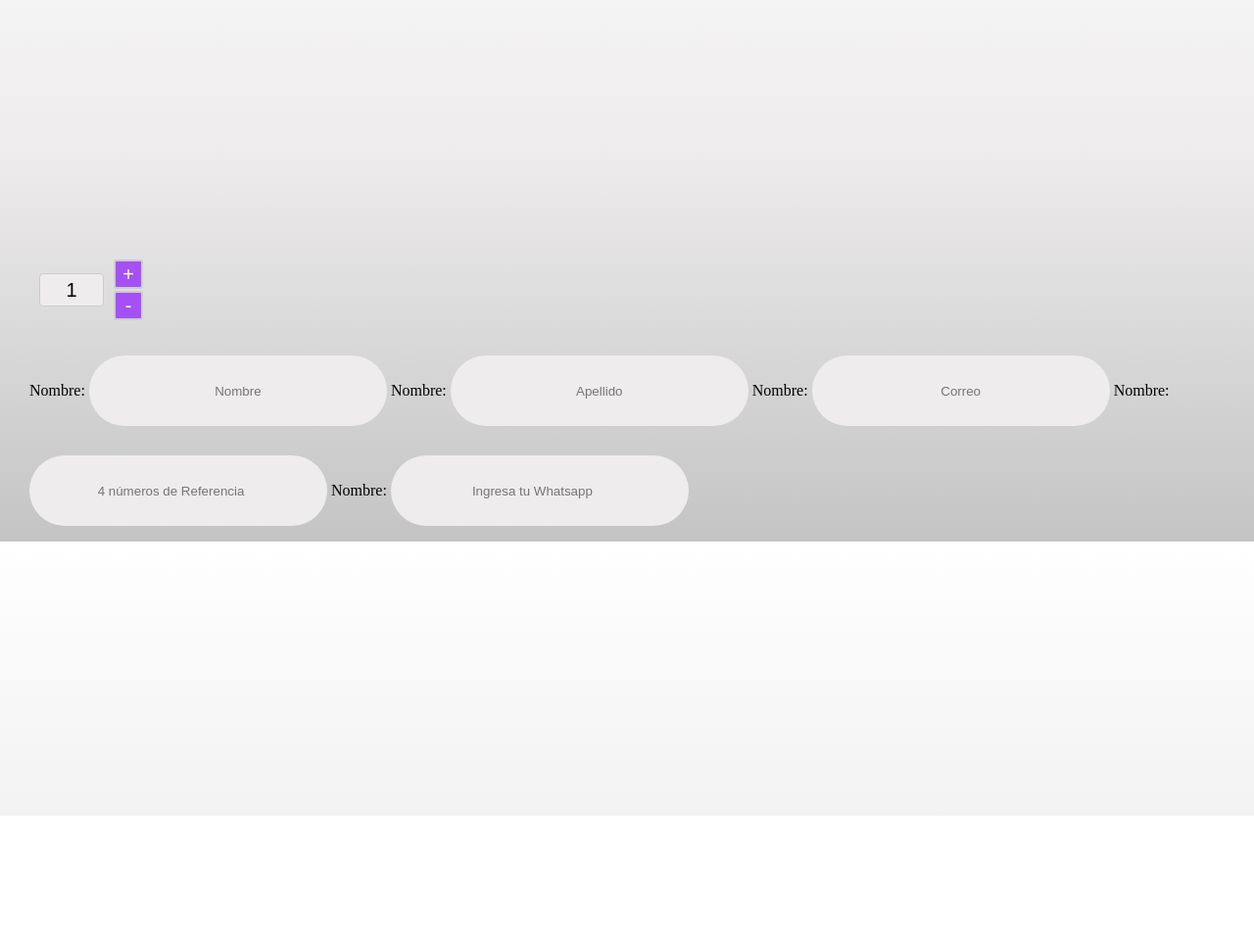
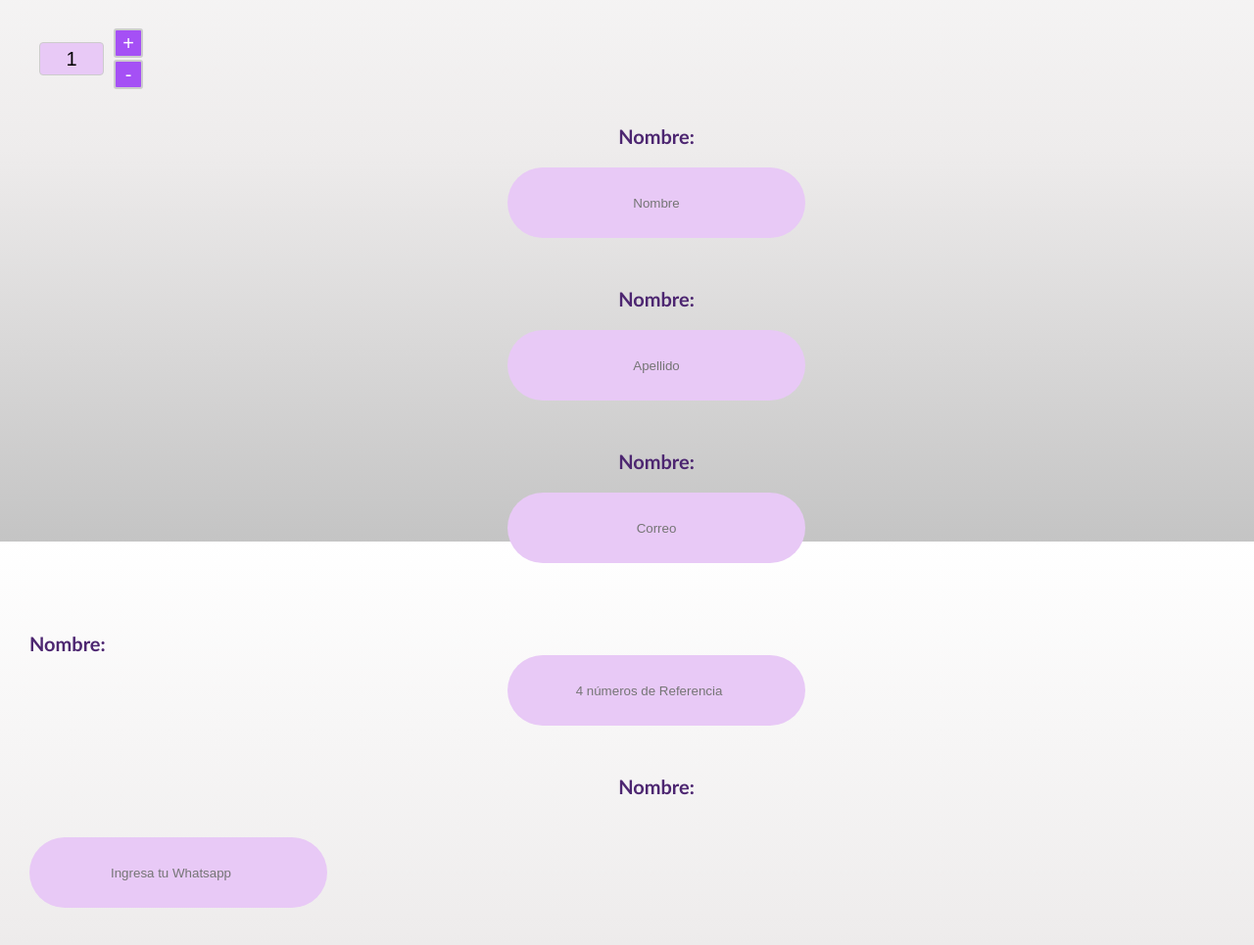
Before and after one commit to HuGuiTo2083/sorteos-lisboa, a plain HTML site: page compra.html in a window 1280 px wide. Shown: the part 1047-2012 px from the top of the page at 98% size. Before the commit the page ends 1880 px from the top, so only its background shows below. Drawn offline with Linux system fonts and the light colour scheme.

Commit message:
commit full 1

```diff
--- a/compra.css
+++ b/compra.css
@@ -29,18 +29,24 @@ body {
 
 .dvForm{
     width: 100%;
-    height: 800px;
+    height: 1000px;
+    display: inline-block;
+    padding: 30px;
+
+
+}
+
+.col{
+    width: 100%;
     display: flex;
     justify-content: center;
-    flex-direction: column;
-    padding: 30px;
-
+    margin-bottom: 20px;
 }
 
 input{
     width: 300px;
     height: 70px;
-    background-color: #eeecec;
+    background-color: #e8c9f6;
     border: none;
     border-radius: 3rem;
    text-align: center;
@@ -110,7 +116,13 @@ input::placeholder{
     background-color: #d0d0d0;
 }
 
-
+.lbForm{
+    font-family: 'Trebuchet MS', 'Lucida Sans Unicode', 'Lucida Grande', 'Lucida Sans', Arial, sans-serif;
+    font-size: 20px;
+    font-weight: 700;
+    color:#4d2671;
+    text-align: center;;
+}
 
 
 @media screen and (max-width: 400px){
--- a/compra.html
+++ b/compra.html
@@ -1,5 +1,6 @@
 <!DOCTYPE html>
 <html lang="en">
+
 <head>
     <meta charset="UTF-8">
     <meta name="viewport" content="width=device-width, initial-scale=1.0">
@@ -7,6 +8,7 @@
     <link href="compra.css" rel="stylesheet" type="text/css">
 
 </head>
+
 <body>
     <div class="dvImage">
         <img src="images/testimonio10.jpg">
@@ -21,19 +23,24 @@
                 <button class="btn-contador" id="decrementar">-</button>
             </div>
         </div>
-    <label class="lbForm">Nombre:</lab>
-    <input  type="text" placeholder="Nombre"> </input>
-    <label class="lbForm">Nombre:</lab>
-    <input  type="text" placeholder="Apellido"> </input>
-    <label class="lbForm">Nombre:</lab>
-    <input  type="email" placeholder="Correo"> </input>
-    <label class="lbForm">Nombre:</lab>
-    <input  type="number" placeholder="4 números de Referencia"> </input>
-    <label class="lbForm">Nombre:</lab>
-    <input  type="number" placeholder="Ingresa tu Whatsapp"> </input>
+        <div class="col"><label class="lbForm">Nombre:</label></div>
+
+        <div class="col"><input type="text" placeholder="Nombre"> </input></div>
+        <div class="col"><label class="lbForm">Nombre:</label></div>
+        <div class="col"><input type="text" placeholder="Apellido"> </input></div>
+        <div class="col"><label class="lbForm">Nombre:</label></div>
+        <div class="col"><input type="email" placeholder="Correo"> </input></div>
+
+        <div class="col"></div><label class="lbForm">Nombre:</label>
+
+        <div class="col"><input type="number" placeholder="4 números de Referencia"> </input></div>
+        <div class="col"><label class="lbForm">Nombre:</label></div>
+        <div class="col"></div> <input type="number" placeholder="Ingresa tu Whatsapp"> </input>
+
     </div>
 
     <script src="compra.js"></script>
 
 </body>
+
 </html>
```
Lines whose indentation alone changed are shown as unchanged.
